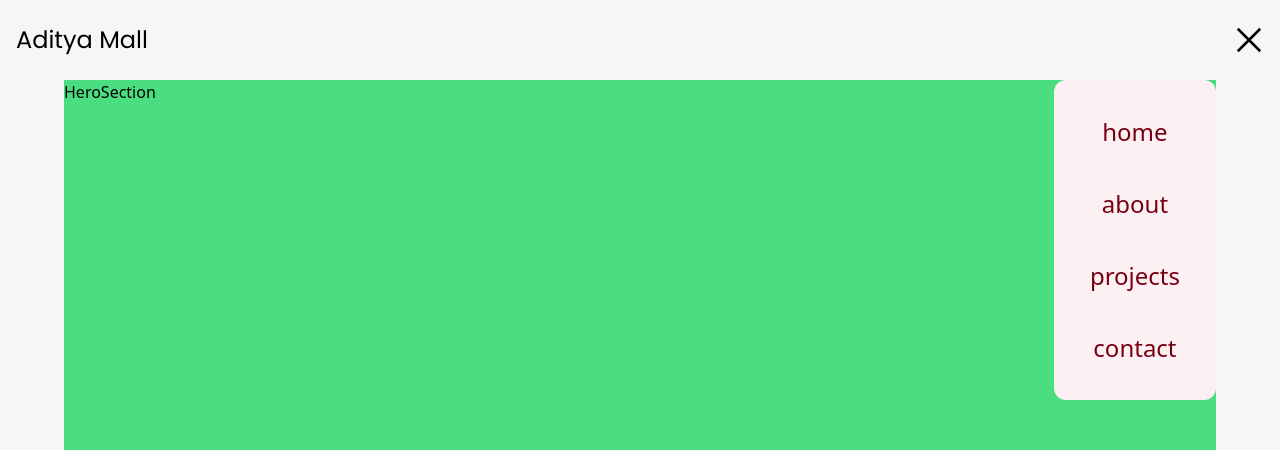
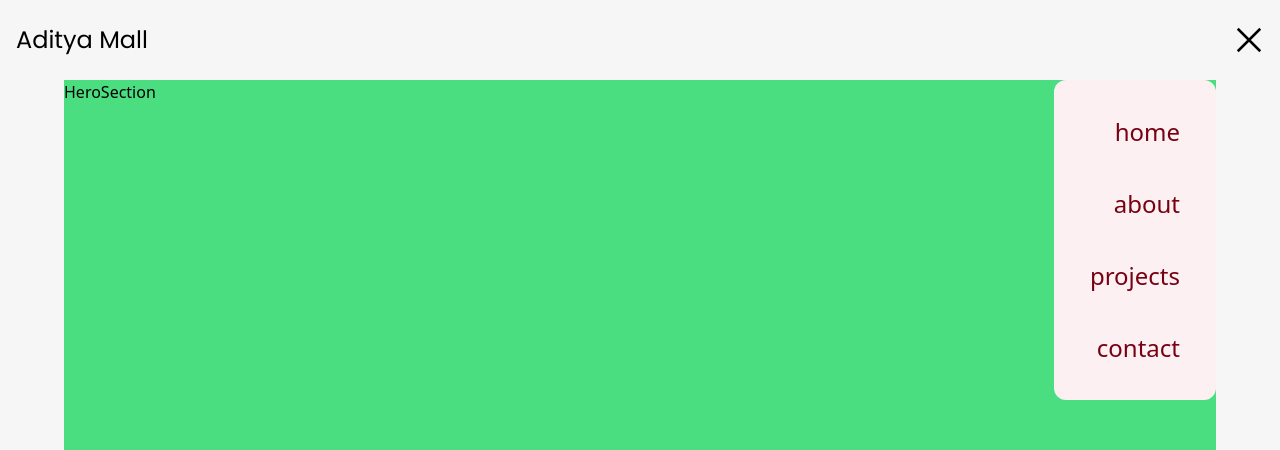
Before and after one commit to iamadityamall/personal-portfolio, a React (Create React App) app: page / in a window 1280 px wide. Both pictures are taken after a click on the element 1249 px from the left and 40 px from the top of the page. Shown: the top 450 px of the page. Built offline with nearby package versions, Linux system fonts and the light colour scheme.

Commit message:
updaetd app

```diff
--- a/src/App.js
+++ b/src/App.js
@@ -4,7 +4,7 @@ import HeroSection from './components/Home/HeroSection';
 import AboutSection from './components/Home/AboutSection';
 import Footer from './components/Footer';
 import Sidebar from './components/Sidebar';
-import { useGlobalContext } from './context';
+
 
 const App = () => {
 
--- a/src/components/Sidebar.jsx
+++ b/src/components/Sidebar.jsx
@@ -18,7 +18,7 @@ const Sidebar = () => {
             : "hidden"
         }
       >
-        <div className="flex flex-col justify-center p-4 text-center">
+        <div className="flex flex-col justify-center p-4 place-items-end">
           {navLinks.map((navLink) => {
             const { id, page } = navLink;
             return (
```
